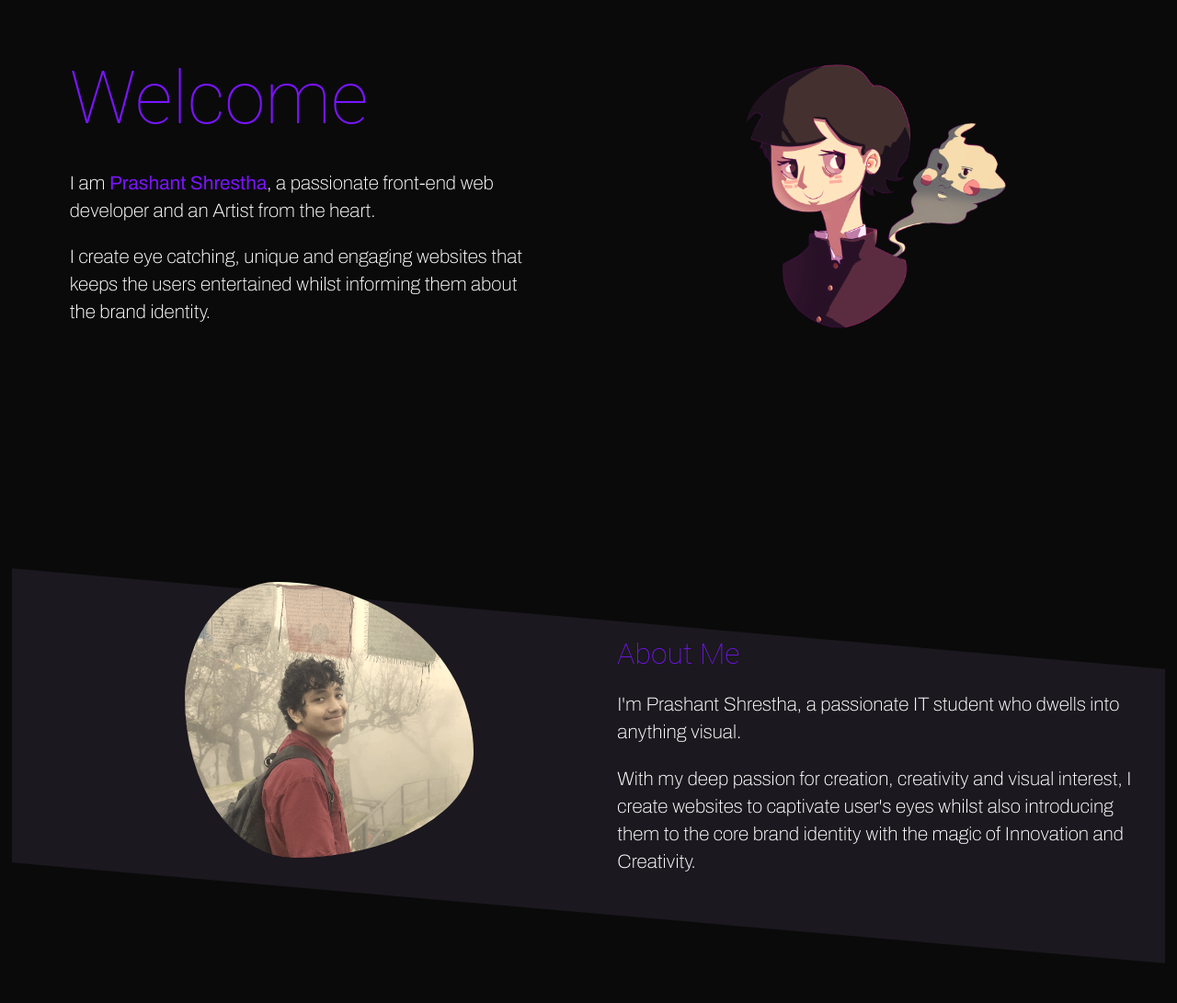
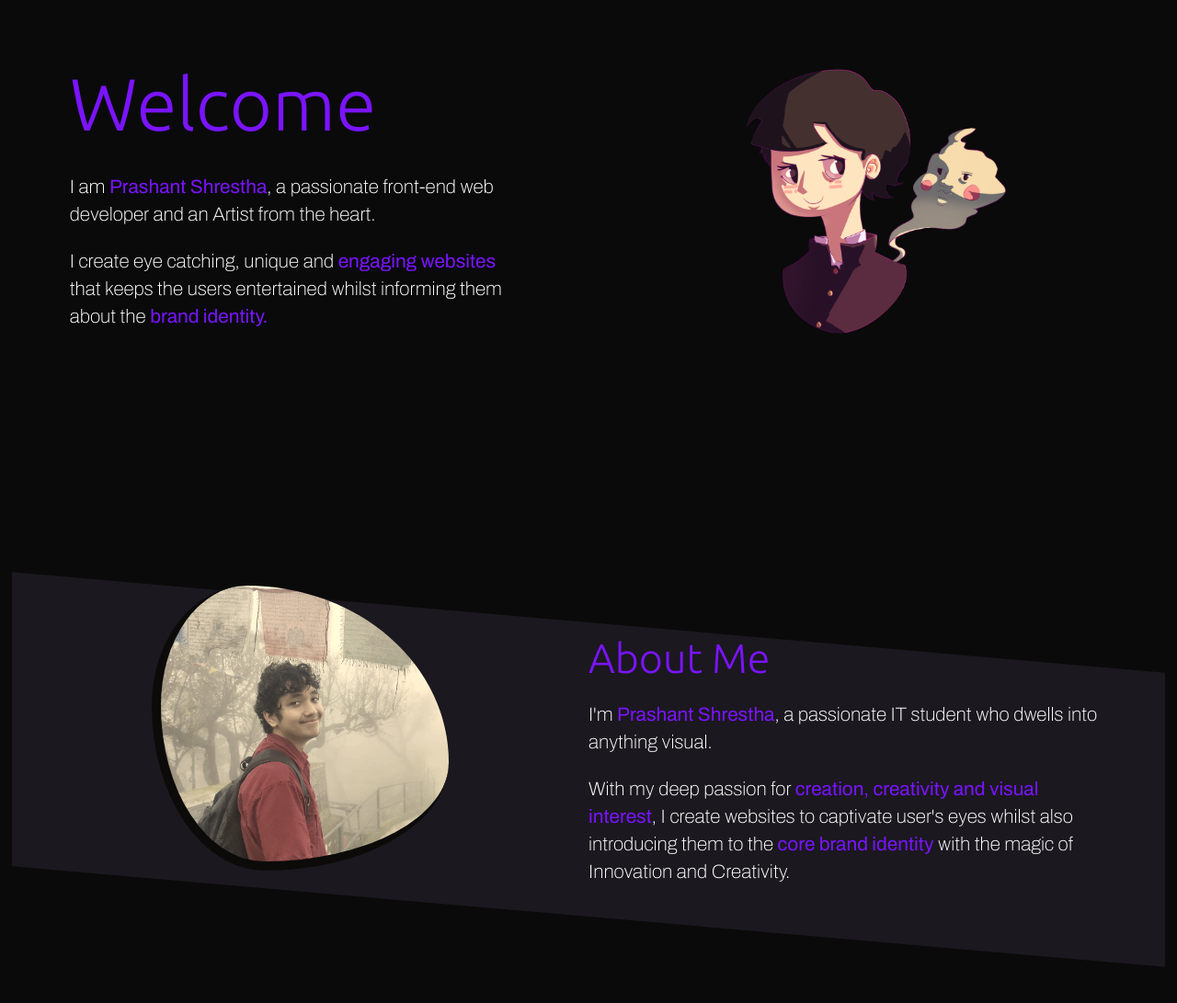
Before and after one commit to prashantStha308/portfolioExample, a plain HTML site: page index.html in a window 1280 px wide. Shown: the part 101-1192 px from the top of the page at 92% size. Before the commit the page ends 1167 px from the top, so only its background shows below. Drawn offline with Linux system fonts and the light colour scheme.

Commit message:
minor tweaks

```diff
--- a/index.html
+++ b/index.html
@@ -41,7 +41,7 @@
                             I am <span class="purpleText">Prashant Shrestha</span>, a passionate front-end web developer and an Artist from the heart.
                         </p>
                         <p class="para">
-                            I create eye catching, unique and engaging websites that keeps the users entertained whilst informing them about the brand identity.
+                            I create eye catching, unique and <span class="purpleText">engaging websites</span> that keeps the users entertained whilst informing them about the <span class="purpleText">brand identity.</span>
                         </p>
                     </section>
                 </article>
@@ -62,14 +62,18 @@
                     <h1 class="headingText about-heading">About Me</h1>
                     <section class="about-para">
                         <p class="para">
-                            I'm Prashant Shrestha, a passionate IT student who  dwells into anything visual.
+                            I'm <span class="purpleText">Prashant Shrestha</span>, a passionate IT student who  dwells into anything visual.
                         </p>
                         <p class="para">
-                            With my deep passion for creation, creativity and visual interest, I create websites to captivate user's eyes whilst also introducing them to the core brand identity with the magic of Innovation and Creativity.
+                            With my deep passion for <span class="purpleText">creation, creativity and visual interest</span>, I create websites to captivate user's eyes whilst also introducing them to the <span class="purpleText">core brand identity</span> with the magic of Innovation and Creativity.
                         </p>
                     </section>
                 </div>
             </div>
+        </section>
+
+        <section id="projects">
+
         </section>
 
 
--- a/style.css
+++ b/style.css
@@ -1,8 +1,9 @@
-@import url('https://fonts.googleapis.com/css2?family=Archivo:ital,wght@0,100..900;1,100..900&display=swap');
+@import url('https://fonts.googleapis.com/css2?family=Archivo:ital,wght@0,100..900;1,100..900&display=swap'); /* Archivo Font */
+
+@import url('https://fonts.googleapis.com/css2?family=Ubuntu:ital,wght@0,300;0,400;0,500;0,700;1,300;1,400;1,500;1,700&display=swap'); /* Ubuntu Font */
 
 :root{
     --backgroundColor: #0A0A0A;
-    --backgroundAlt : #1b181f;
 
     --textColor: white;
     --colorPurple : #7a14ff ;
@@ -12,6 +13,8 @@ body{
     background-color: var(--backgroundColor);
     color: var(--textColor);
     min-height: 100svh;
+    font-family:  Ubuntu, Cantarell, 'Open Sans', 'Helvetica Neue', sans-serif;
+
 }
 
 /* Hide scrollbar for Chrome, Safari and Opera */
@@ -27,10 +30,15 @@ html{
 
 *{
     scroll-behavior: smooth;
+    cursor: default;
 }
 .purpleText{
     color: var(--colorPurple);
     font-weight: bolder;
+    transition: all 0.3s ease-in;
+}
+.purpleText:hover{
+    color: #be33f5;
 }
 
 #website{
@@ -68,7 +76,7 @@ header{
 .nav-list, .navigation{
     display: flex;
     justify-content: space-between;
-    font-size: 1.5rem;
+    font-size: 1.6rem;
     padding: 0;
 }
 
@@ -78,6 +86,13 @@ header{
 
 .nav-list{
     width: 100%;
+}
+
+.list-item{
+    transition: all 0.3s ease-out;
+}
+.list-item:hover{
+    color: var(--colorPurple);
 }
 
 .seperator{
@@ -109,7 +124,7 @@ header{
     font-weight: 100;
     padding: 0;
     margin: 0;
-    font-family:  Roboto, Oxygen, Ubuntu, Cantarell, 'Open Sans', 'Helvetica Neue', sans-serif;
+    font-family:  Ubuntu, Cantarell, 'Open Sans', 'Helvetica Neue', sans-serif;
     color: var(--colorPurple);
 }
 
@@ -142,7 +157,7 @@ header{
 /* Start of About Page */
 
 #about{
-    margin: 15% 0 0 0 ;
+    margin: 15% 0 15% 0 ;
 }
 
 .about-wrapper{
@@ -174,18 +189,19 @@ header{
 .about-text{
     display: grid;
     width: 45%;
+    margin: 0 5% 0 0;
 }
 
 .about-heading{
-    font-size: 2rem;
+    font-size: 2.8rem;
 }
 
 .about-img-wrapper{
+    box-sizing: border-box;
     width: 50%;
     height: 100%;
     display: flex;
     justify-content: center;
-    /* align-items: center; */
 }
 
 #about-img{
@@ -197,4 +213,6 @@ header{
     background-size: 430px;
     background-position: center 60%;
     filter: sepia(0.6);
+    border-bottom: 10px solid var(--backgroundColor);
+    border-left: 10px solid var(--backgroundColor);
 }
```
